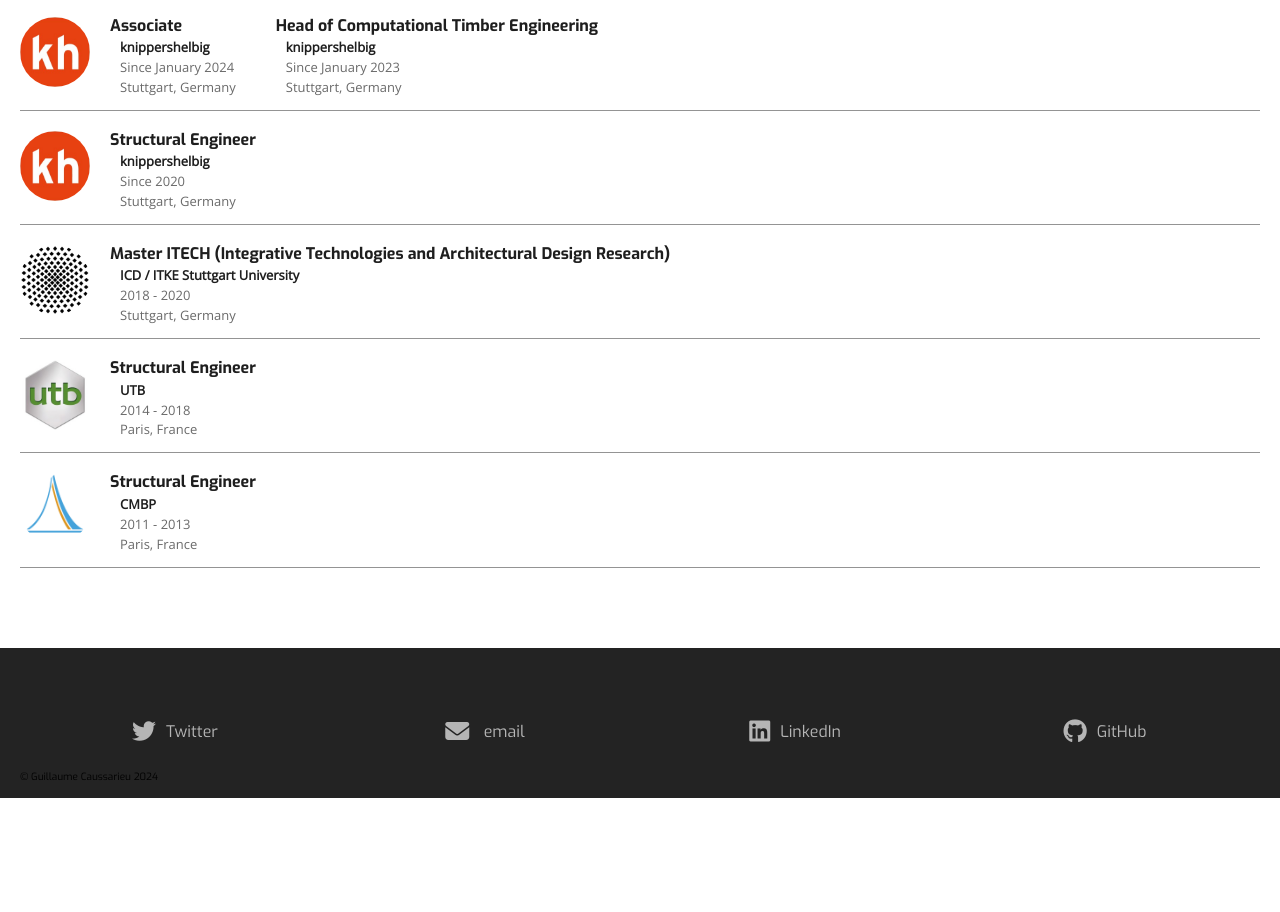
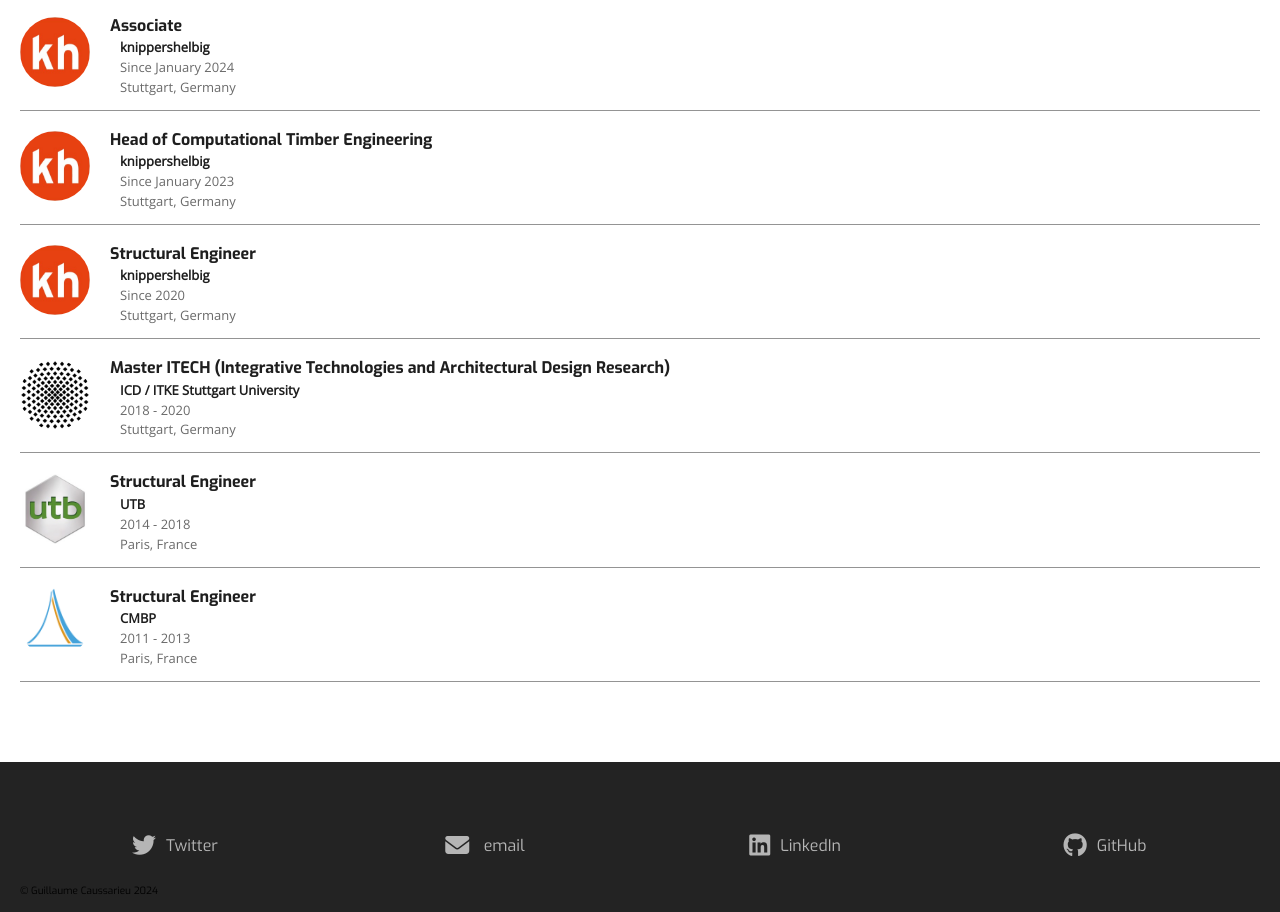
Before and after one commit to Gcaussarieu/website, a website built with Parcel: page index.html in a window 1280 px wide. Shown: the part 4892-5804 px from the top of the page. Before the commit the page ends 5690 px from the top, so only its background shows below. Built offline with nearby package versions, Linux system fonts and the light colour scheme.

Commit message:
updated CV

```diff
--- a/index.html
+++ b/index.html
@@ -486,6 +486,15 @@
           <p class="CV__Date">Since January 2024</p>
           <p class="CV__Location">Stuttgart, Germany</p>
         </div>
+      </div>
+      <div class="CV__Card container">
+        <div class="CV__Logo">
+          <img
+            src="images/KH_Logo.jpg"
+            alt="logo entrepise KnippersHelbig"
+            class="CV__LOGO"
+          />
+        </div>
         <div class="CV__Description">
           <h2 class="CV__Title">Head of Computational Timber Engineering</h2>
           <p class="CV__Company">
```
